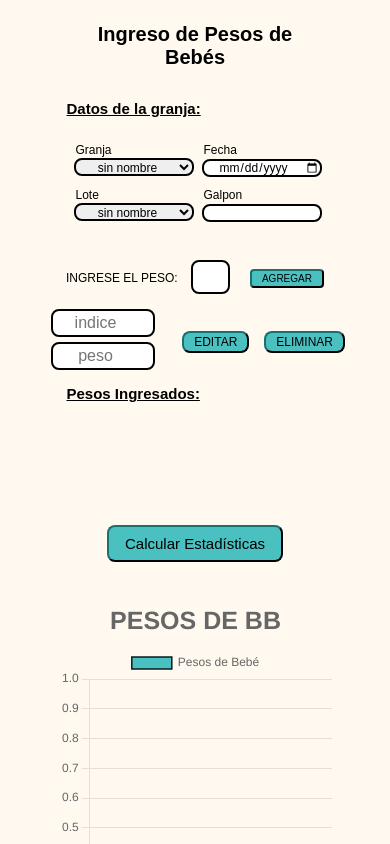
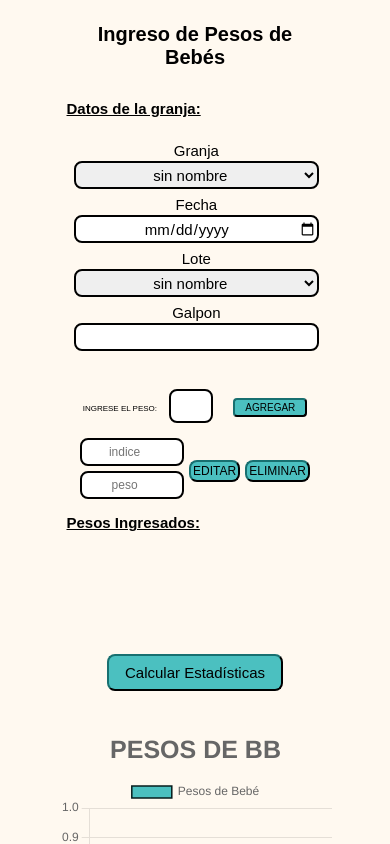
Before and after one commit to JnPbl/web_peso_pollitos, a React (Vite) app: page / in a window 390 px wide. Shown: the top 844 px of the page. Built offline with nearby package versions, Linux system fonts and the light colour scheme.

Commit message:
se agrego responsive design para table y notebooks

```diff
--- a/src/componentes/DatosGranja.jsx
+++ b/src/componentes/DatosGranja.jsx
@@ -67,8 +67,7 @@ const DatosGranja = ({ onDatosChange }) => {
 
       <form>
         <div className={styles.contForm}>
-          <div className={styles.d} >
-
+          <div className={styles.contLavelInput} >
             <label className={styles.label}>Granja</label>
 
 
@@ -86,7 +85,7 @@ const DatosGranja = ({ onDatosChange }) => {
               ))}
             </select>
           </div>
-          <div>
+          <div className={styles.contLavelInput} >
             <label className={styles.label}>Fecha</label>
             <input
               className={styles.input}
@@ -96,7 +95,7 @@ const DatosGranja = ({ onDatosChange }) => {
               onChange={manejarCambio}
             />
           </div>
-          <div >
+          <div className={styles.contLavelInput}>
 
             <label className={styles.label}>Lote</label>
 
@@ -116,7 +115,7 @@ const DatosGranja = ({ onDatosChange }) => {
               <option value="Etchegoyen">Etchegoyen</option>
             </select>
           </div>
-          <div>
+          <div className={styles.contLavelInput}>
             <label className={styles.label}>Galpon</label>
             <input
               className={styles.input}
--- a/src/componentes/DatosGranja.module.css
+++ b/src/componentes/DatosGranja.module.css
@@ -44,21 +44,76 @@
   }
 
   .contForm{
-    display: grid;
-    grid-template-columns: repeat(2, 1fr);
-    gap: 8px;
+    width: 100%;
+  display: grid;
+  grid-template-columns: repeat(1,1fr);
+  gap: 5px;
 
   }
 
-  .label{
-    font-size: 12px;
-    padding: 2px;
-  }
+  .contLavelInput{
+    width: 90%;
+    display: flex;
+    flex-direction: column;
+    justify-content: center;
+    align-items: center;
 
-  .input{
-    font-size:12px ;
-    height: 18px;
-    width: 120px;
+   }
 
-  }
+   .input{
+    width: 100%;
+    font-size:15px ;
+   }
+
+
+.label{
+  font-size: 15px;
+  padding: 2px;
 }
+
+}
+
+@media (min-width:501px)and (max-width:880px) {
+ .contForm{
+  width: 100%;
+  display: grid;
+  grid-template-columns: repeat(2,1fr);
+  gap: 5px;
+
+ }
+
+ .contLavelInput{
+  width: 90%;
+  display: flex;
+  flex-direction: column;
+  justify-content: center;
+  align-items: center;
+ }
+
+ .input{
+  width: 100%;
+ }
+
+
+}
+
+@media (min-width:881px)and (max-width:1440px) {
+  .contForm{
+    width: 100%;
+    display: grid;
+    grid-template-columns: repeat(4,1fr);
+    gap: 5px;
+   }
+
+   .contLavelInput{
+    width: 90%;
+    display: flex;
+    flex-direction: column;
+    justify-content: center;
+    align-items: center;
+   }
+
+   .input{
+    width: 100%;
+   }
+}
--- a/src/componentes/MostrarPesos.module.css
+++ b/src/componentes/MostrarPesos.module.css
@@ -44,14 +44,32 @@
     padding: 10px;
     display: grid;
     grid-template-columns: repeat(8, 1fr);
-    gap: 2px;
+    gap: 8px;
   }
 
   .element { /* Para ver cada "elemento" en el grid */
-    padding: 2px 3px;
+    padding: 0;
   }
 
   .ul{
     font-size: 10px;
   }
 }
+
+@media (min-width:501px)and (max-width:880px) {
+  .grid {
+    padding: 6px;
+    display: grid;
+    grid-template-columns: repeat(8, 1fr);
+    gap: 8px;
+
+  }
+  .element{
+    padding: 0 ;
+  }
+
+  .ul{
+    font-size: 14px;
+  }
+
+}
--- a/src/componentes/PesoFormulario.module.css
+++ b/src/componentes/PesoFormulario.module.css
@@ -98,15 +98,16 @@
   .container {
     flex-direction: column;
     height: 120px;
+    width: 100%;
   }
 
   .labelPeso {
-    font-size: 12px;
+    font-size: 8px;
   }
 
   .inputPeso {
     height: 30px;
-    width: 35px;
+    width: 40px;
     font-size: 15px;
   }
 
@@ -118,11 +119,69 @@
   }
 
   .edit {
+    width: 100%;
     display: flex;
     flex-direction: row;
     justify-content: center;
     align-items: center;
-    gap: 10px;
+    gap: 5px;
+
+  }
+
+  .containerInput {
+    flex-direction: column;
+    width: 100%;
+    justify-content: center;
+    align-items: center;
+  }
+
+  .containerButon {
+    justify-content: flex-end;
+    width: 60%;
+    height: 22px;
+    gap: 5px;
+  }
+
+  .buttonEditar {
+    padding: 2px;
+    font-size: 12px;
+  }
+
+  .inputEdit{
+    font-size: 12px;
+  }
+}
+
+
+@media (min-width:501px)and (max-width:880px) {
+  .container {
+    flex-direction: column;
+    height: 150px;
+  }
+
+  .labelPeso {
+    font-size: 18px;
+  }
+
+  .inputPeso {
+    height: 30px;
+    width: 35px;
+    font-size: 18px;
+  }
+
+  .buttonAgregar {
+    padding: 2px 10px;
+    font-size: 15px;
+    margin-left: 20px;
+    border-radius: 4px;
+  }
+
+  .edit {
+    display: flex;
+    flex-direction: row;
+    justify-content: center;
+    align-items: center;
+    gap: 35px;
   }
 
   .containerInput {
@@ -134,13 +193,63 @@
 
   .containerButon {
     justify-content: flex-end;
-    gap: 15px;
-    width: 180px;
-    height: 22px;
+    gap: 25px;
+    width: 220px;
+    height: 25px;
+
   }
 
   .buttonEditar {
     padding: 2px 10px;
-    font-size: 12px;
+    font-size: 15px;
+  }
+
+}
+
+@media (min-width:881px)and (max-width:1440px) {
+
+  .labelPeso {
+    font-size: 18px;
+  }
+
+  .inputPeso {
+    height: 30px;
+    width: 35px;
+    font-size: 18px;
+  }
+
+  .buttonAgregar {
+    padding: 2px 10px;
+    font-size: 15px;
+    margin-left: 20px;
+    border-radius: 4px;
+  }
+
+  .edit {
+    display: flex;
+    flex-direction: row;
+    justify-content: center;
+    align-items: center;
+    gap: 35px;
+  }
+
+  .containerInput {
+    flex-direction: column;
+    width: 120px;
+    justify-content: center;
+    align-items: center;
+  }
+
+  .containerButon {
+    justify-content: flex-end;
+    gap: 25px;
+    width: 220px;
+    height: 25px;
+
+  }
+
+  .buttonEditar {
+    padding: 2px 10px;
+    font-size: 15px;
   }
 }
--- a/src/index.module.css
+++ b/src/index.module.css
@@ -26,6 +26,7 @@
   justify-content: center; /* Centra horizontalmente */
   align-items: center;
   flex-direction: column;
+
 }
 
 .titulo{
```
